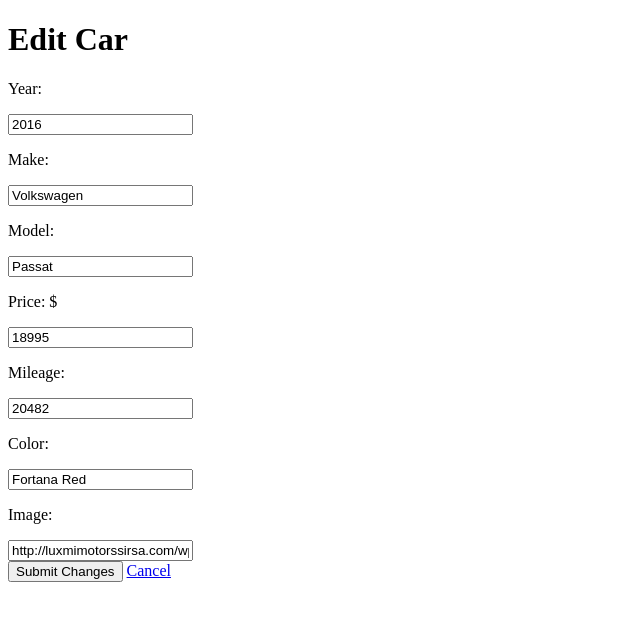
After one commit to tpodell140/ItemCatalog, a Flask app: page /dealerships/1/cars/1/edit in a window 1280 px wide. The commit adds this page. Shown: the top 621 px of the page, without its empty margins (0-640 px from the left). Run offline with Flask 2, Linux system fonts and the light colour scheme.

Commit message:
Completed edit and delete functionality for cars. Basic CRUD features fully implemented

```diff
--- a/app.py
+++ b/app.py
@@ -84,7 +84,7 @@ def displayInventory(dealer_id):
 
 
 # Add a car to inventory
-@app.route('/dealership/<int:dealer_id>/cars/addCar', methods = ['GET', 'POST'])
+@app.route('/dealerships/<int:dealer_id>/cars/addCar', methods = ['GET', 'POST'])
 def addCar(dealer_id):
     dealership = session.query(Dealership).filter_by(id = dealer_id).one()
     if request.method == 'POST':
@@ -109,11 +109,45 @@ def addCar(dealer_id):
         return render_template('addCar.html', dealership = dealership)
 
 
-
 # Information for a specific car
 @app.route('/dealerships/<int:dealer_id>/cars/<int:car_id>')
 def displayCar(dealer_id, car_id):
-    return "Page for Car # {} at Dealer # {}".format(car_id, dealer_id)
+    dealership = session.query(Dealership).filter_by(id = dealer_id).one()
+    car = session.query(Car).filter_by(id = car_id).one()
+    return render_template('displayCar.html', dealership = dealership, car = car)
+
+
+# Edit Information for a specific car
+@app.route('/dealerships/<int:dealer_id>/cars/<int:car_id>/edit', methods = ['GET', 'POST'])
+def editCar(dealer_id, car_id):
+    dealership = session.query(Dealership).filter_by(id = dealer_id).one()
+    car = session.query(Car).filter_by(id = car_id).one()
+    if request.method == 'POST':
+        car.make = request.form['make']
+        car.model = request.form['model']
+        car.year = request.form['year']
+        car.price = request.form['price']
+        car.image = request.form['image']
+        car.mileage = request.form['mileage']
+        car.color = request.form['color']
+        session.commit()
+        return redirect(url_for('displayInventory', dealer_id = dealership.id))
+    if request.method == 'GET':
+        return render_template('editCar.html', dealership = dealership, car = car)
+
+
+# Delete a car from inventory
+@app.route('/dealerships/<int:dealer_id>/cars/<int:car_id>/delete', methods = ['GET', 'POST'])
+def deleteCar(dealer_id, car_id):
+    dealership = session.query(Dealership).filter_by(id = dealer_id).one()
+    car = session.query(Car).filter_by(id = car_id).one()
+    if request.method == 'POST':
+        session.delete(car)
+        session.commit()
+        return redirect(url_for('displayInventory', dealer_id = dealership.id))
+    if request.method == 'GET':
+        return render_template('deleteCar.html', dealership = dealership, car = car)
+
 
 
 if __name__ == '__main__':
--- a/templates/addCar.html
+++ b/templates/addCar.html
@@ -46,5 +46,6 @@
       <input type="submit" name="" value="Add Vehicle">
 
     </form>
+    <a href="{{url_for('displayInventory', dealer_id = dealership.id)}}">Back to Inventory</a>
   </body>
 </html>
--- a/templates/displayInventory.html
+++ b/templates/displayInventory.html
@@ -9,10 +9,13 @@
     <br>
     {% for car in inventory %}
     <div class="car-display-group">
-      <h3><a href="{{url_for('displayCar', dealer_id = dealership.id, car_id = car.id)}}">${{car.price}}: {{car.year}} {{car.make}} {{car.model}}</a></h3>
+      <h3><a href="{{url_for('displayCar', dealer_id = dealership.id, car_id = car.id)}}">${{car.price}}: {{car.status}} {{car.year}} {{car.make}} {{car.model}}</a></h3>
       <img src="{{car.image}}" height="75px" alt="Image of Car">
+      <a href="{{url_for('editCar', dealer_id = dealership.id, car_id = car.id)}}">Edit Car</a>
+      <a href="{{url_for('deleteCar', dealer_id = dealership.id, car_id = car.id)}}">Delete Car</a>
     </div>
     {% endfor %}
     <a href="{{url_for('addCar', dealer_id = dealership.id)}}"><p>Add Car to Inventory</p></a>
+    <a href="{{url_for('showDealers')}}">Show All Dealerships</a>
   </body>
 </html>
--- /dev/null
+++ b/templates/editCar.html
@@ -0,0 +1,43 @@
+<!DOCTYPE html>
+<html>
+  <head>
+    <meta charset="utf-8">
+    <title>Edit Car</title>
+  </head>
+  <body>
+    <h1>Edit Car</h1>
+    <form class="" action="{{url_for('editCar', dealer_id = dealership.id, car_id = car.id)}}" method="post">
+      <div class="form-item">
+        <p>Year:</p>
+        <input type="text" name="year" value="{{car.year}}">
+      </div>
+      <div class="form-item">
+        <p>Make:</p>
+        <input type="text" name="make" value="{{car.make}}">
+      </div>
+      <div class="form-item">
+        <p>Model:</p>
+        <input type="text" name="model" value="{{car.model}}">
+      </div>
+
+      <div class="form-item">
+        <p>Price: $</p>
+        <input type="text" name="price" value="{{car.price}}">
+      </div>
+      <div class="form-item">
+        <p>Mileage:</p>
+        <input type="text" name="mileage" value="{{car.mileage}}">
+      </div>
+      <div class="form-item">
+        <p>Color:</p>
+        <input type="text" name="color" value="{{car.color}}">
+      </div>
+      <div class="form-item">
+        <p>Image:</p>
+        <input type="text" name="image" value="{{car.image}}">
+      </div>
+      <input type="submit" name="" value="Submit Changes">
+      <a href="{{url_for('displayInventory', dealer_id = dealership.id)}}">Cancel</a>
+    </form>
+  </body>
+</html>
```
Also changed, not shown: templates/deleteCar.html (added, +17 -0 lines), templates/displayCar.html (added, +17 -0 lines), dealerinventory.db.
